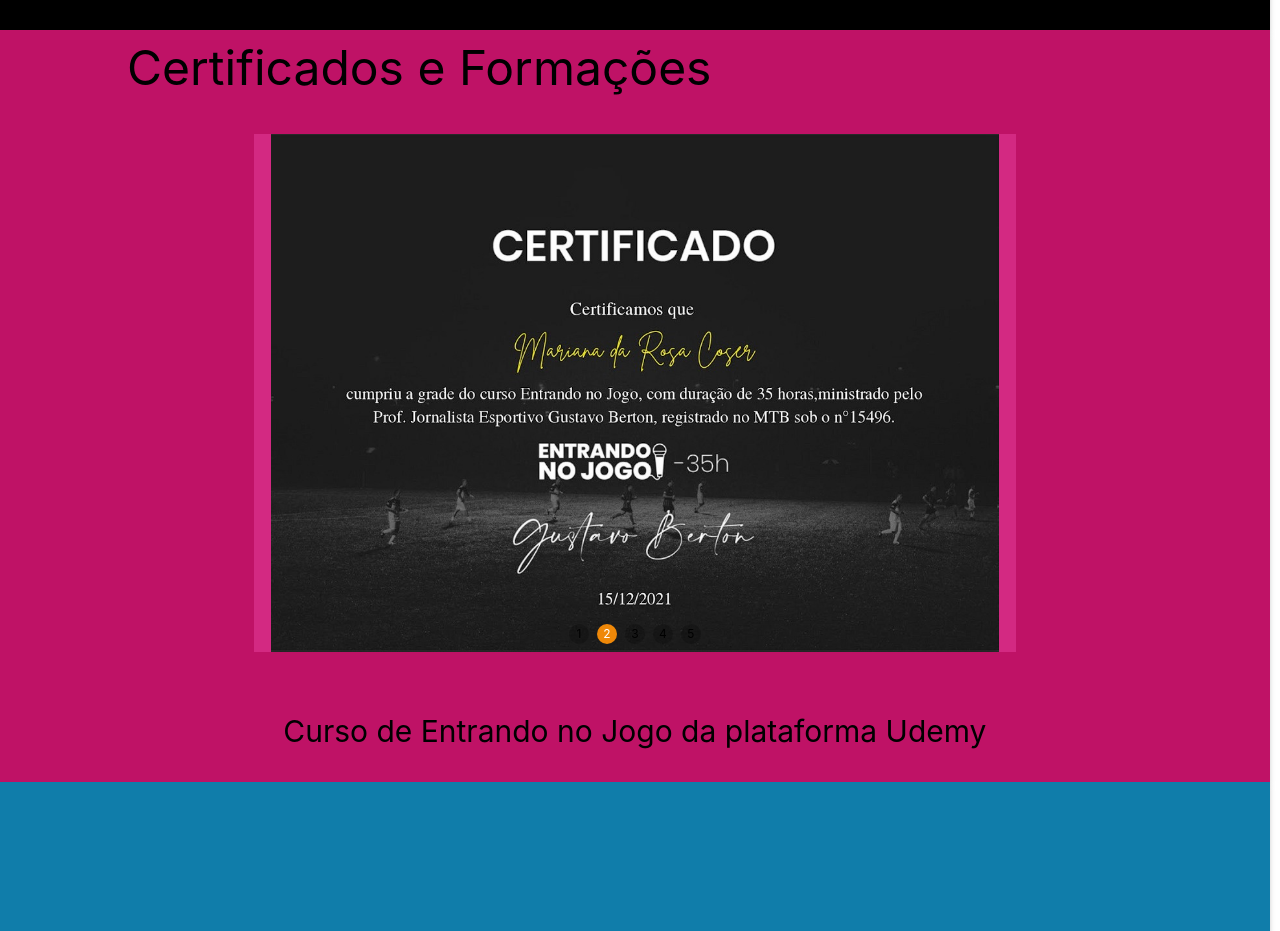
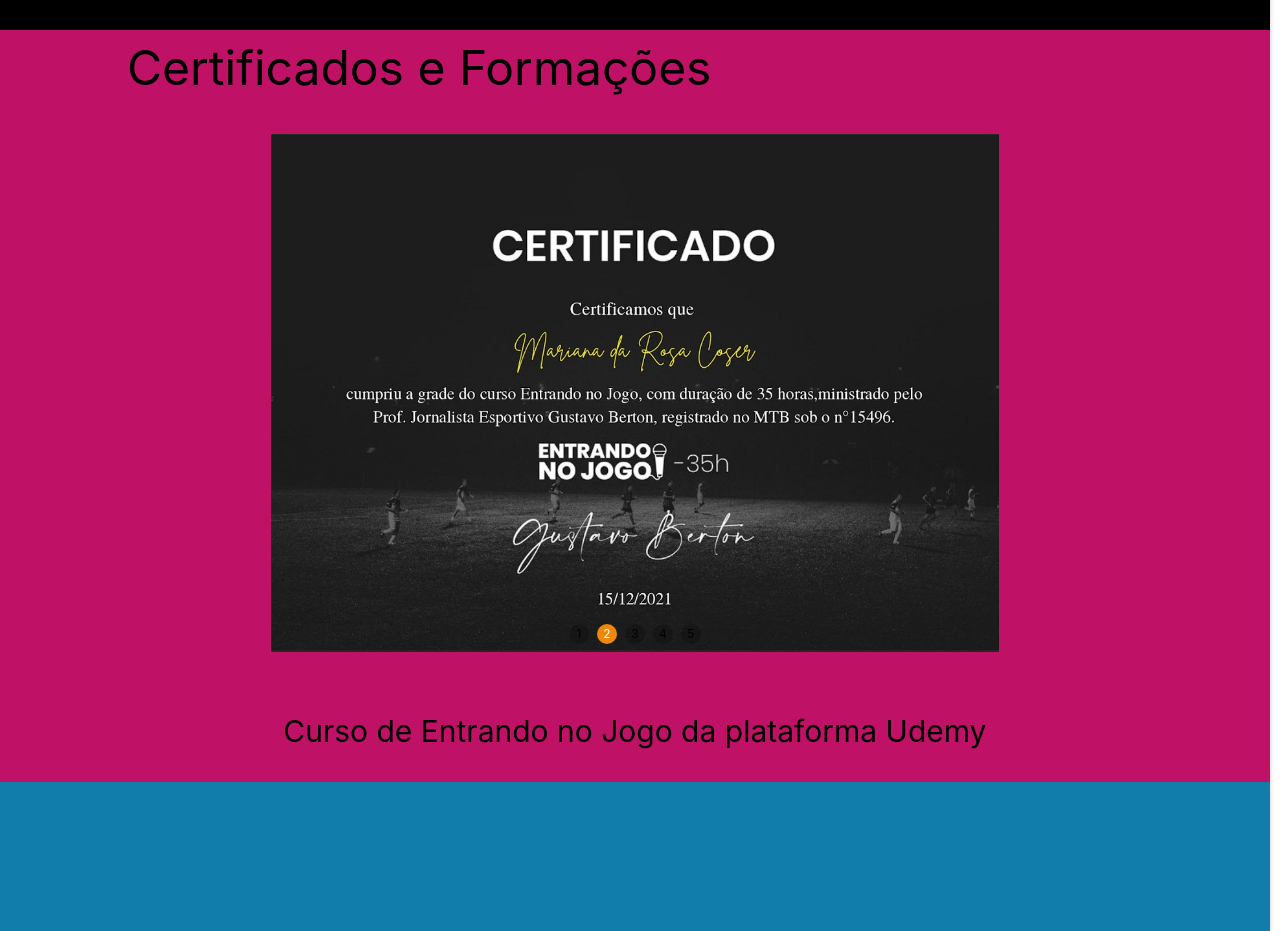
Before and after one commit to FabricioMagnus/o-design-da-mari-website, a React (Vite) app: page / in a window 1280 px wide. Shown: the part 782-1713 px from the top of the page. Built offline with nearby package versions, Linux system fonts and the light colour scheme.

Commit message:
add: alterações do site

```diff
--- a/src/components/swipper/swipper.tsx
+++ b/src/components/swipper/swipper.tsx
@@ -43,7 +43,7 @@ export default function CustomSwiper({ children, setPage }: CustomSwiperProps) {
           Autoplay,
         ]}
         autoplay={{
-          delay: 3500,
+          delay: 5000,
           disableOnInteraction: false,
         }}
         spaceBetween={2}
@@ -73,7 +73,8 @@ export default function CustomSwiper({ children, setPage }: CustomSwiperProps) {
             <Flex
               w={"100%"}
               h={"100%"}
-              bgColor={"#D32982"}
+              // bgColor={"#D32982"}
+              backgroundColor={"#BF1266"}
               justifyContent={"center"}
             >
               {child}
```
